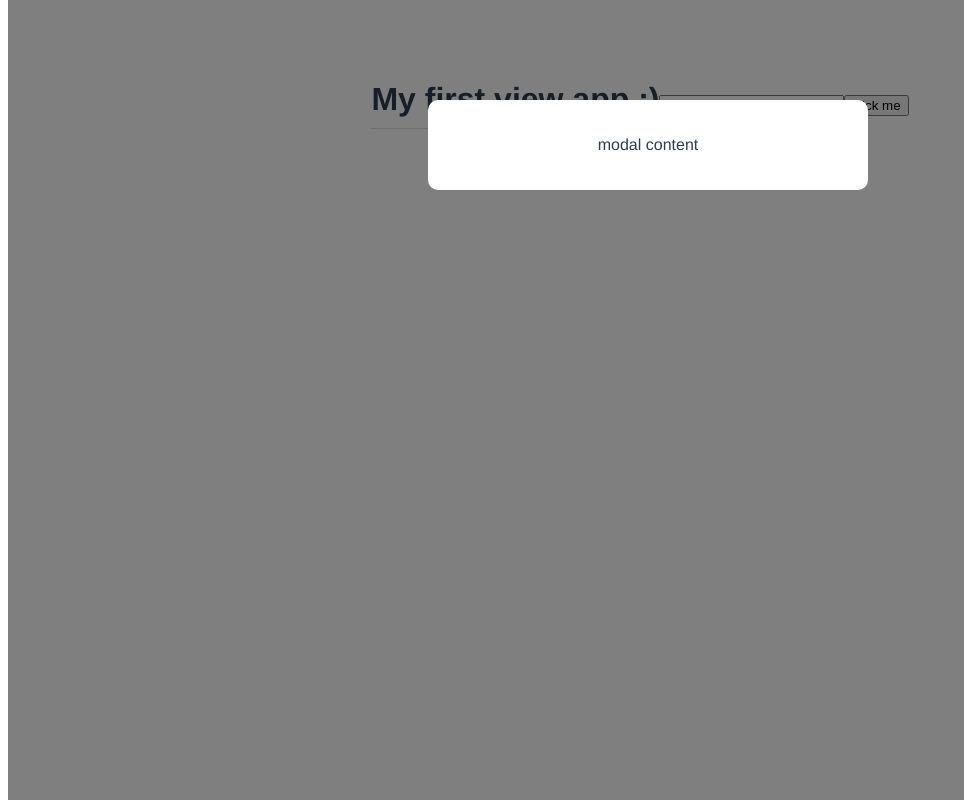
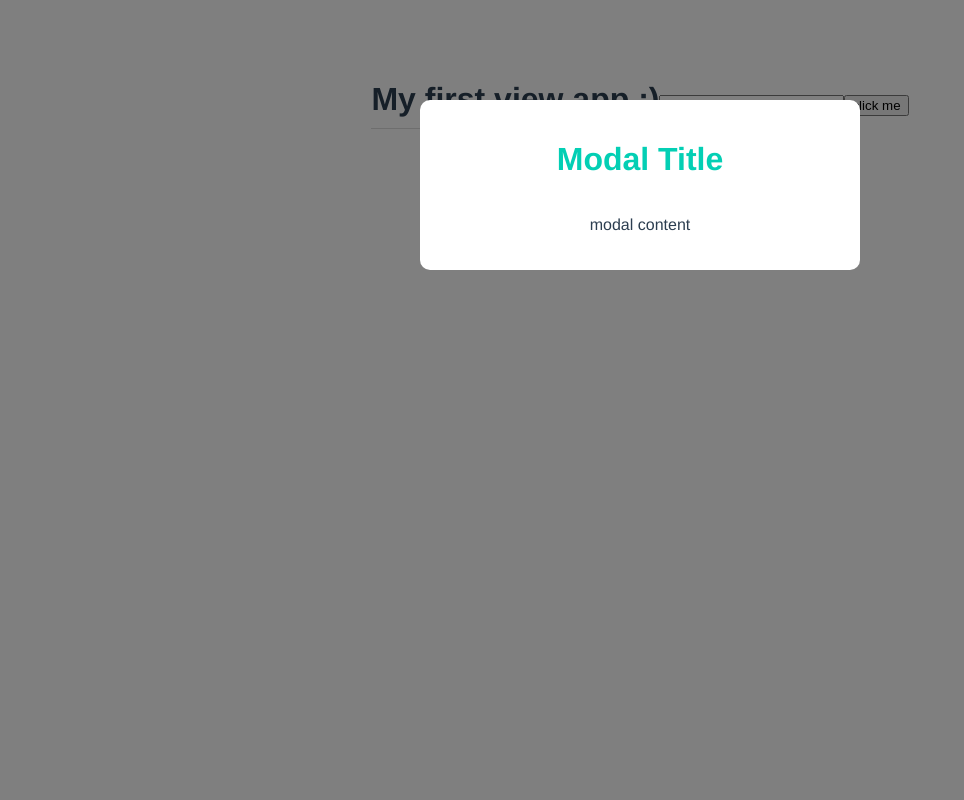
Before and after one commit to junery115/modal-project, a Vue app: page / in a window 1280 px wide. Shown: the whole page, without its empty margins (0-964 px from the left). Built offline with nearby package versions, Linux system fonts and the light colour scheme.

Commit message:
Adding global css to your project and general css scoping

```diff
--- /dev/null
+++ b/src/assets/global.css
@@ -0,0 +1,8 @@
+body{
+    margin:0;
+
+}
+
+p {
+    font-style: italic;
+}
--- a/src/components/Modal.vue
+++ b/src/components/Modal.vue
@@ -1,13 +1,14 @@
 <template>
     <div class="backdrop">
         <div class="modal">
+            <h1>Modal Title</h1>
             <p>modal content</p>
         </div>
     </div>
 </template>
 
 
-<style>
+<style scoped>
 
    .modal {
     width: 400px;
@@ -24,4 +25,14 @@
     width: 100%;
     height: 100%;
    }
+
+  .modal h1{
+    color: #03cfb4;
+    border: none;
+    padding: 0;
+   }
+
+   .modal p {
+    font-style: normal;
+   }
 </style>
--- a/src/main.js
+++ b/src/main.js
@@ -1,4 +1,5 @@
 import { createApp } from 'vue'
 import App from './App.vue'
+import './assets/global.css'
 
 createApp(App).mount('#app')
```
